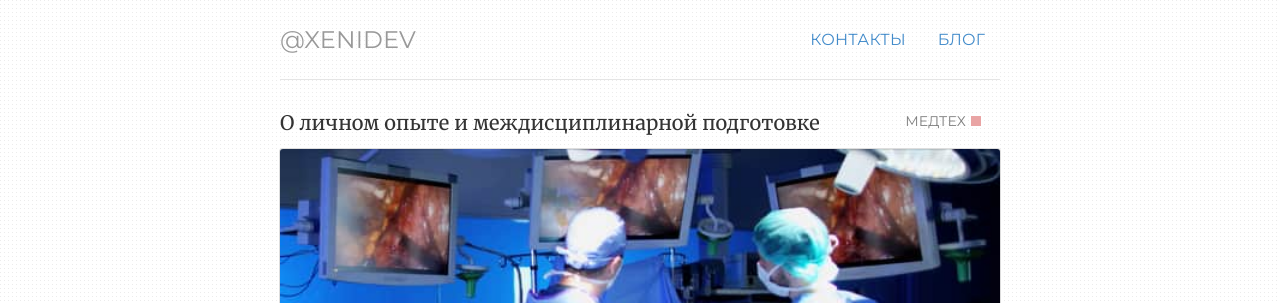
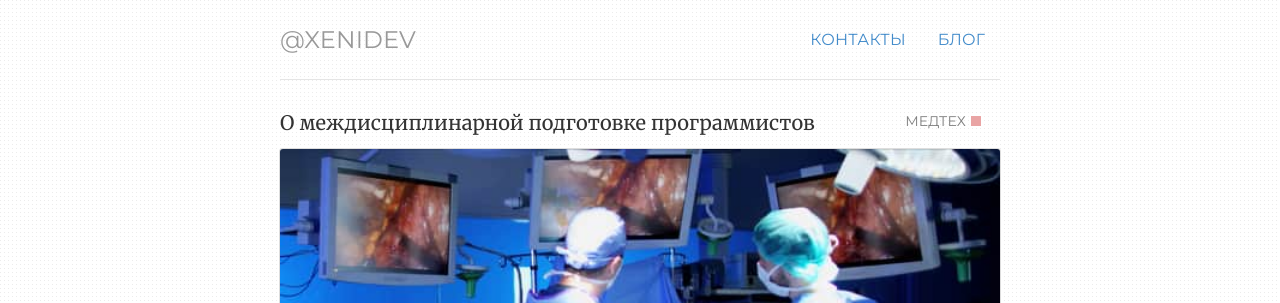
Before and after one commit to ValeraS/xenidev.github.io, a Jekyll site: the page built from _posts/2018-06-17-междисциплинарная-подготовка.md, in a window 1280 px wide. Shown: the top 303 px of the page. Built offline with Jekyll 4.4.1, drawn with Linux system fonts in a browser that asks for light colours.

Commit message:
Update 2018-06-17-междисциплинарная-подготовка.md

```diff
--- a/_posts/2018-06-17-междисциплинарная-подготовка.md
+++ b/_posts/2018-06-17-междисциплинарная-подготовка.md
@@ -1,6 +1,6 @@
 ---
 layout: post
-title: О личном опыте и междисциплинарной подготовке
+title: О междисциплинарной подготовке программистов
 tags:  междисциплинарная-подготовка медицина
 category: медтех
 image: "/img/posts/surgery.jpg"
```
